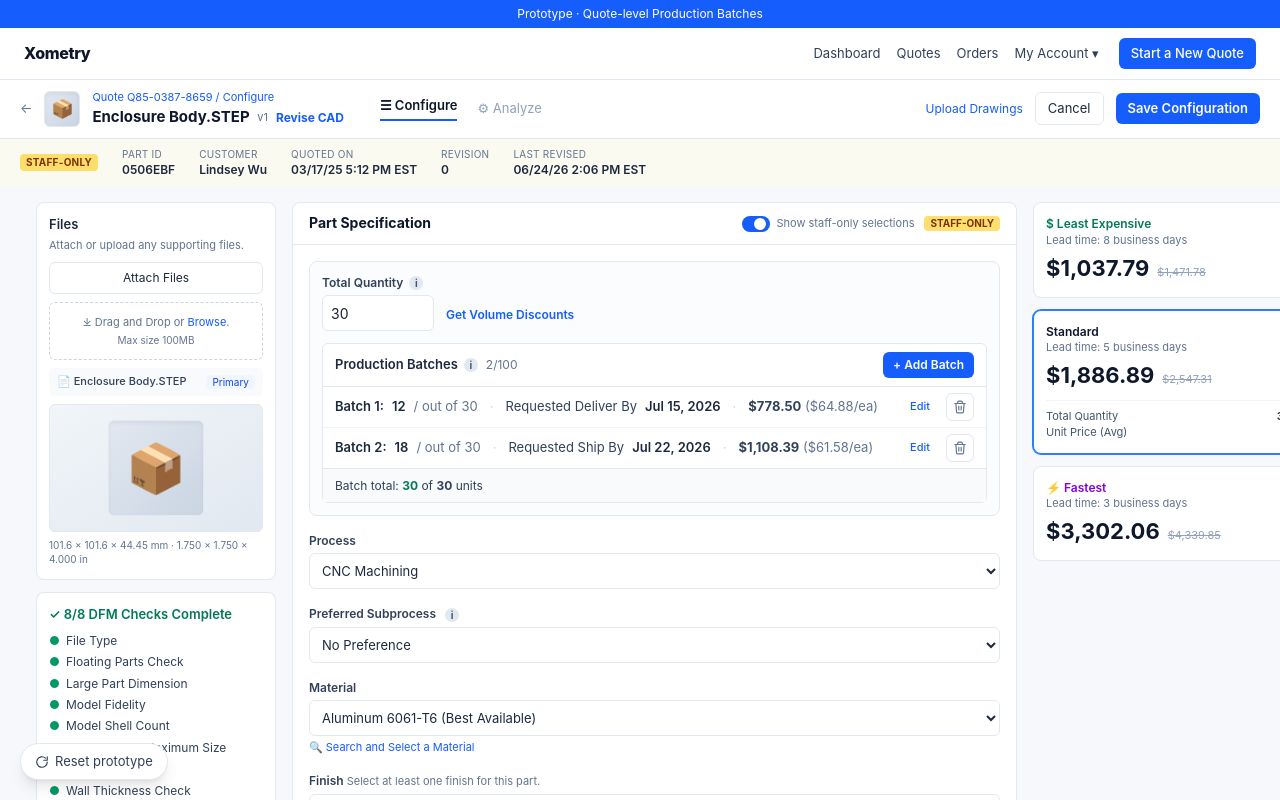
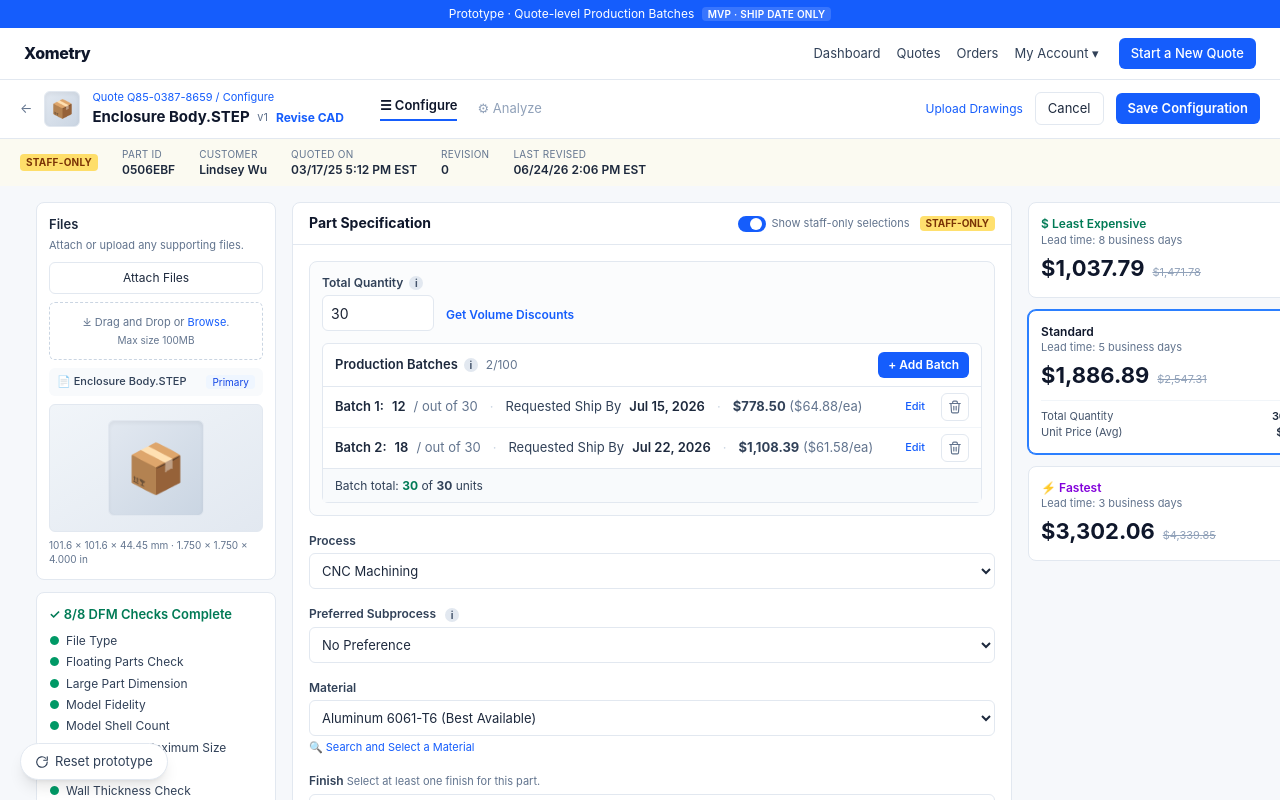
Before and after one commit to lindseywu5/quote-level-production-batch-prototype, a Next.js app in the folder app/: page /items/i1 in a window 1280 px wide. Shown: the top 800 px of the page. Built offline with nearby package versions, Linux system fonts and the light colour scheme.

Commit message:
feat(mvp): ship-date-only build; lock dueType to ship, keep delivery in model for future

```diff
--- a/app/src/components/ConfigPage.tsx
+++ b/app/src/components/ConfigPage.tsx
@@ -557,8 +557,8 @@
         </button>
         <Tip>
           A <b>production batch</b> is a portion of this item&apos;s total quantity
-          with its own requested ship or delivery date. Useful when you need part of
-          the order earlier.
+          with its own requested ship date. Useful when you need part of the order
+          earlier.
         </Tip>
       </div>
     );
@@ -578,13 +578,12 @@
           </span>
           <Tip>
             Need part of your order earlier? Split this item&apos;s total quantity
-            into <b>production batches</b>, each with its own requested ship or
-            delivery date.
+            into <b>production batches</b>, each with its own requested ship date
+            (the day it leaves the factory).
             <br />
             <br />
-            <b>Ship date</b> = the day it leaves the factory.
-            <br />
-            <b>Delivery date</b> = the day it arrives at you.
+            Coming soon: schedule batches by <b>delivery date</b> (the day they
+            arrive at you).
           </Tip>
           <span className="ml-2 text-[12px] text-slate-500">
             {draft.batches.length}/100
@@ -706,24 +705,7 @@
 
       <span className="mx-1 shrink-0 text-slate-300">·</span>
 
-      {editing ? (
-        <select
-          value={batch.dueType}
-          onChange={(e) =>
-            onUpdate({ dueType: e.target.value as Batch["dueType"] })
-          }
-          className="h-7 shrink-0 rounded-md border border-slate-200 px-1.5 text-[12px]"
-        >
-          <option value="ship">Requested Ship By</option>
-          <option value="delivery">Requested Deliver By</option>
-        </select>
-      ) : (
-        <span className="shrink-0 text-slate-700">
-          {batch.dueType === "ship"
-            ? "Requested Ship By"
-            : "Requested Deliver By"}
-        </span>
-      )}
+      <span className="shrink-0 text-slate-700">Requested Ship By</span>
 
       {editing ? (
         <input
--- a/app/src/components/QuoteSummary.tsx
+++ b/app/src/components/QuoteSummary.tsx
@@ -199,9 +199,7 @@
               title={sortedBatches
                 .map(
                   (b, i) =>
-                    `Batch ${i + 1}: ${b.qty} units · ${
-                      b.dueType === "ship" ? "Ship By" : "Deliver By"
-                    } ${fmtDate(b.dueDate)}`,
+                    `Batch ${i + 1}: ${b.qty} units · Ship By ${fmtDate(b.dueDate)}`,
                 )
                 .join("\n")}
             >
--- a/app/src/components/TopBar.tsx
+++ b/app/src/components/TopBar.tsx
@@ -4,7 +4,10 @@
   return (
     <>
       <div className="bg-blue-600 py-1.5 text-center text-xs text-white">
-        Prototype · Quote-level Production Batches
+        Prototype · Quote-level Production Batches{" "}
+        <span className="ml-1 rounded bg-white/15 px-1.5 py-[1px] text-[10px] font-semibold uppercase tracking-wide">
+          MVP · Ship date only
+        </span>
       </div>
       <header className="flex items-center gap-5 border-b border-slate-200 bg-white px-6 py-2.5">
         <Link
--- a/app/src/lib/store.tsx
+++ b/app/src/lib/store.tsx
@@ -25,7 +25,7 @@
     thumbBg: "from-slate-200 to-slate-300",
     batches: [
       { id: "b1a", qty: 18, dueDate: "2026-07-22", dueType: "ship" },
-      { id: "b1b", qty: 12, dueDate: "2026-07-15", dueType: "delivery" },
+      { id: "b1b", qty: 12, dueDate: "2026-07-15", dueType: "ship" },
     ],
   },
   {
@@ -66,7 +66,7 @@
 }
 
 const QuoteCtx = createContext<Ctx | null>(null);
-const STORAGE_KEY = "quote-batches-prototype-v2";
+const STORAGE_KEY = "quote-batches-prototype-mvp-v1";
 
 export function QuoteProvider({ children }: { children: ReactNode }) {
   const [items, setItems] = useState<Item[]>(initialItems);
```
